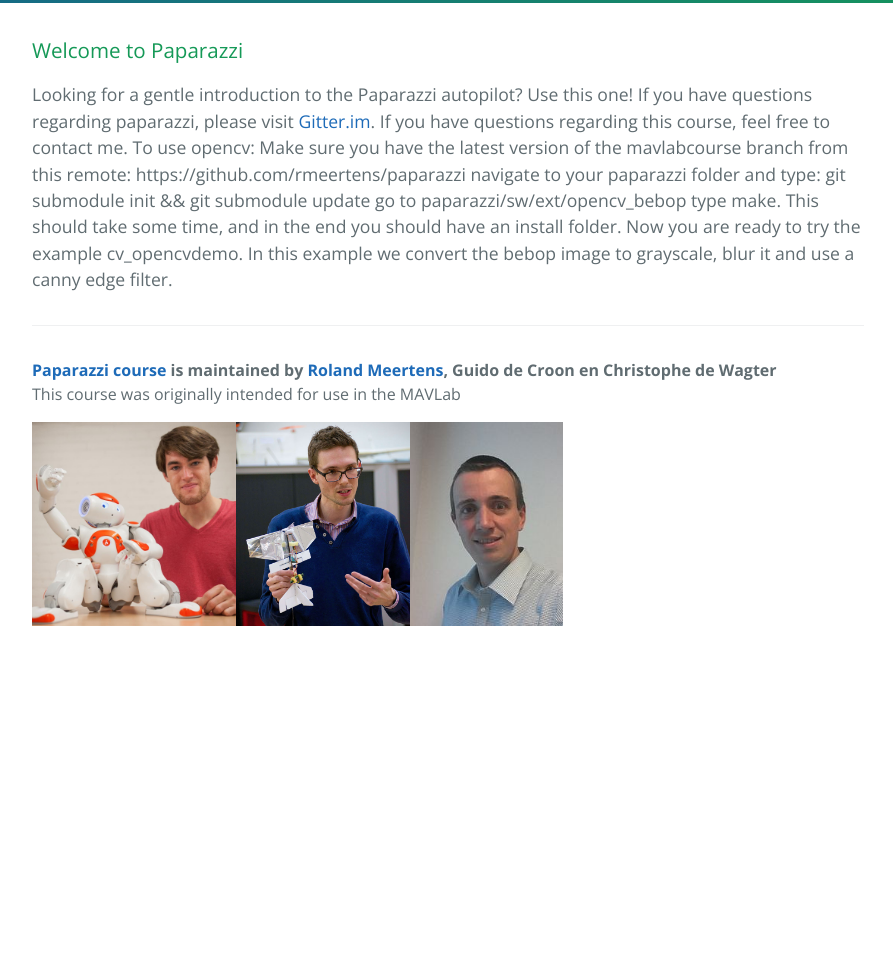
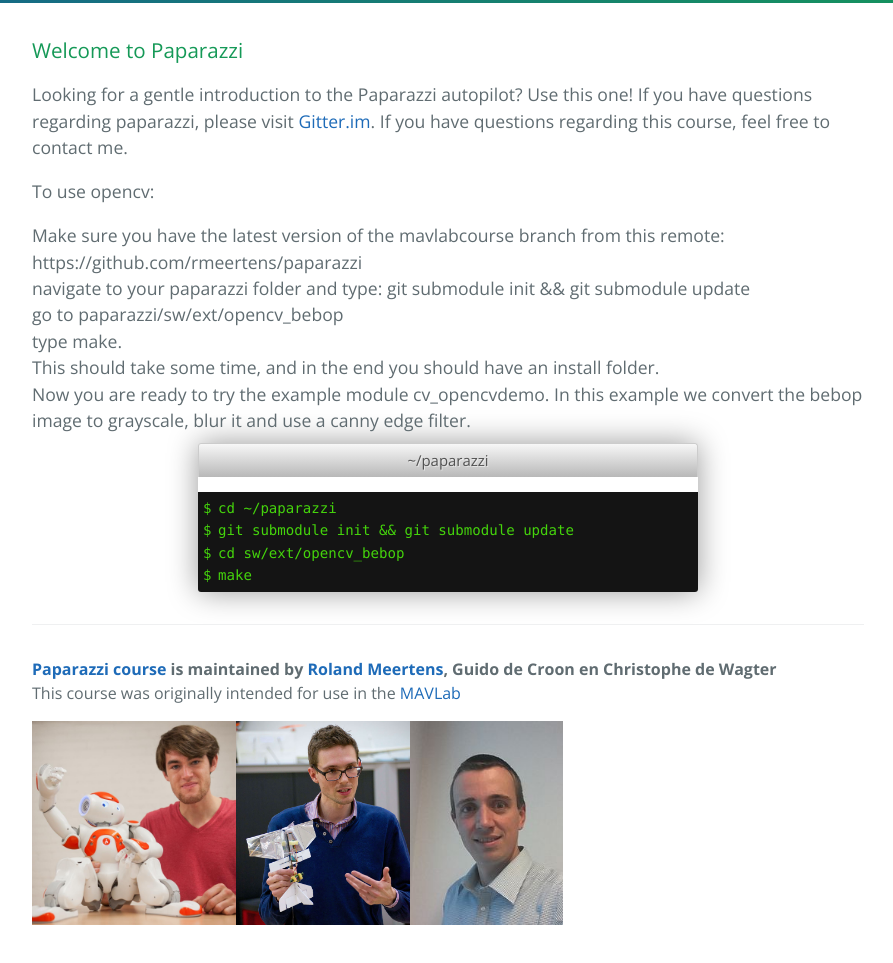
Before and after one commit to rmeertens/coursePaparazzi, a plain HTML site: page index.html in a window 1280 px wide. Shown: the part 506-1469 px from the top of the page, without its empty margins (192-1085 px from the left). Before the commit the page ends 1170 px from the top, so only its background shows below. Drawn offline with nearby package versions, Linux system fonts and the light colour scheme.

Commit message:
Layout fixed

```diff
--- a/index.html
+++ b/index.html
@@ -25,15 +25,25 @@
         Looking for a gentle introduction to the Paparazzi autopilot? Use this one! If you have questions regarding paparazzi, please visit <a href="https://gitter.im/paparazzi/discuss">Gitter.im</a>.
         If you have questions regarding this course, feel free to contact me.
 
-To use opencv:
-Make sure you have the latest version of the mavlabcourse branch from this remote: https://github.com/rmeertens/paparazzi
-navigate to your paparazzi folder and type: git submodule init && git submodule update
-go to paparazzi/sw/ext/opencv_bebop
-type make.
-This should take some time, and in the end you should have an install folder.
-Now you are ready to try the example cv_opencvdemo. In this example we convert the bebop image to grayscale, blur it and use a canny edge filter.
+        <p>To use opencv:</p>
+Make sure you have the latest version of the mavlabcourse branch from this remote: https://github.com/rmeertens/paparazzi<br>
+navigate to your paparazzi folder and type: git submodule init && git submodule update<br>
+go to paparazzi/sw/ext/opencv_bebop<br>
+type make.<br>
+This should take some time, and in the end you should have an install folder.<br>
+Now you are ready to try the example module cv_opencvdemo. In this example we convert the bebop image to grayscale, blur it and use a canny edge filter.
+
+              <div class="shell-wrap">
+  <p class="shell-top-bar">~/paparazzi</p>
+  <ul class="shell-body">
+    <li>cd&nbsp;~/paparazzi</li>
+    <li>git submodule init && git submodule update</li>
+    <li>cd sw/ext/opencv_bebop</li>
+    <li>make</li>
+  </ul>
+</div>
       <footer class="site-footer">
-        <span class="site-footer-owner"><a href="https://github.com/rmeertens/coursePaparazzi">Paparazzi course</a> is maintained by <a href="https://github.com/rmeertens">Roland Meertens</a>, Guido de Croon en Christophe de Wagter</span> This course was originally intended for use in the MAVLab<p></p>
+        <span class="site-footer-owner"><a href="https://github.com/rmeertens/coursePaparazzi">Paparazzi course</a> is maintained by <a href="https://github.com/rmeertens">Roland Meertens</a>, Guido de Croon en Christophe de Wagter</span> This course was originally intended for use in the <a href="mavlab.tudelft.nl">MAVLab</a><p></p>
            <img src="roland.jpeg"  style="height:204px"><img src="guido.jpg" style="height:204px"><img src="christophe.jpg" style="height:204px">
 
       </footer>
--- a/stylesheets/stylesheet.css
+++ b/stylesheets/stylesheet.css
@@ -243,3 +243,69 @@ a {
 @media screen and (max-width: 42em) {
   .site-footer {
     font-size: 0.9rem; } }
+.shell-wrap {
+  width: 500px;
+  margin: 10px auto 0 auto;
+  box-shadow: 0 0 30px rgba(0,0,0,0.4);
+
+  -webkit-border-radius: 3px;
+  -moz-border-radius: 3px;
+  border-radius: 3px;
+}
+
+.shell-top-bar {
+  text-align: center;
+  color: #525252;
+  padding: 5px 0;
+  margin: 0;
+  text-shadow: 1px 1px 0 rgba(255,255,255,0.5);
+  font-size: 0.85em;
+  border: 1px solid #CCCCCC;
+  border-bottom: none;
+
+  -webkit-border-top-left-radius: 3px;
+  -webkit-border-top-right-radius: 3px;
+  -moz-border-radius-topleft: 3px;
+  -moz-border-radius-topright: 3px;
+  border-top-left-radius: 3px;
+  border-top-right-radius: 3px;
+
+  background: #f7f7f7; /* Old browsers */
+  background: -moz-linear-gradient(top,  #f7f7f7 0%, #B8B8B8 100%); /* FF3.6+ */
+  background: -webkit-gradient(linear, left top, left bottom, color-stop(0%,#f7f7f7), color-stop(100%,#B8B8B8)); /* Chrome,Safari4+ */
+  background: -webkit-linear-gradient(top,  #f7f7f7 0%,#B8B8B8 100%); /* Chrome10+,Safari5.1+ */
+  background: -o-linear-gradient(top,  #f7f7f7 0%,#B8B8B8 100%); /* Opera 11.10+ */
+  background: -ms-linear-gradient(top,  #f7f7f7 0%,#B8B8B8 100%); /* IE10+ */
+  background: linear-gradient(to bottom,  #f7f7f7 0%,#B8B8B8 100%); /* W3C */
+  filter: progid:DXImageTransform.Microsoft.gradient( startColorstr='#f7f7f7', endColorstr='#B8B8B8',GradientType=0 ); /* IE6-9 */
+}
+
+.shell-body {
+  margin: 0;
+  padding: 5px;
+  list-style: none;
+  background: #141414;
+  color: #45D40C;
+  font: 0.8em 'Andale Mono', Consolas, 'Courier New';
+  line-height: 1.6em;
+
+  -webkit-border-bottom-right-radius: 3px;
+  -webkit-border-bottom-left-radius: 3px;
+  -moz-border-radius-bottomright: 3px;
+  -moz-border-radius-bottomleft: 3px;
+  border-bottom-right-radius: 3px;
+  border-bottom-left-radius: 3px;
+}
+
+.shell-body li:before {
+  content: '$';
+  position: absolute;
+  left: 0;
+  top: 0;
+}
+
+.shell-body li {
+  word-wrap: break-word;
+  position: relative;
+  padding: 0 0 0 15px;
+}
```
